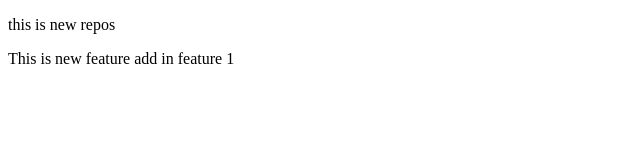
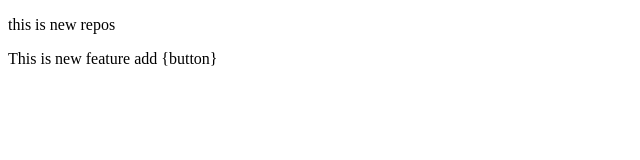
Before and after one commit to Ayushk2006/LocalRepo, a plain HTML site: page index.html in a window 1280 px wide. Shown: the full height of the page, 0-640 px from the left. Drawn offline with Linux system fonts and the light colour scheme.

```diff
--- a/index.html
+++ b/index.html
@@ -7,7 +7,7 @@
 </head>
 <body>
     <p>this is new repos</p>
-    <p>This is new feature add in feature 1</p>
+    <p>This is new feature add {button}</p>
 
 </body>
 </html>
```
